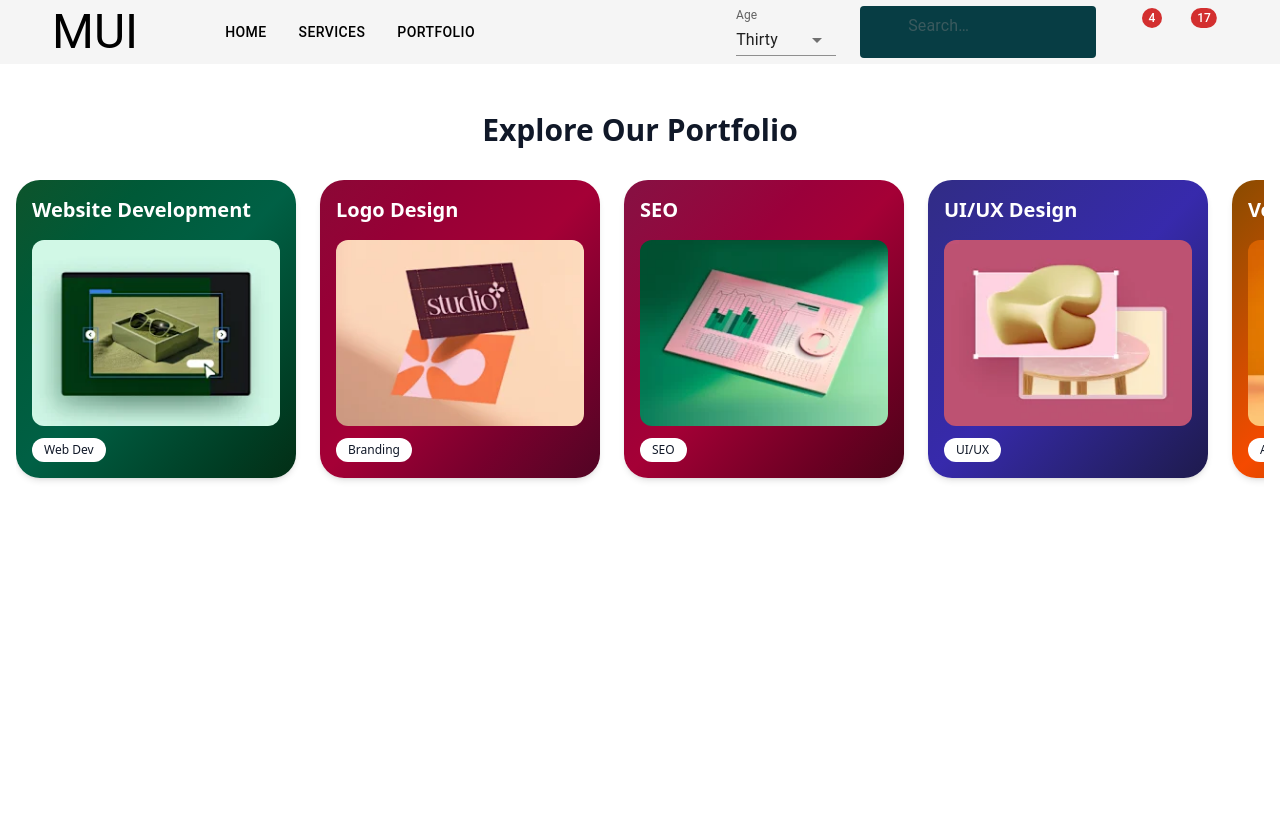
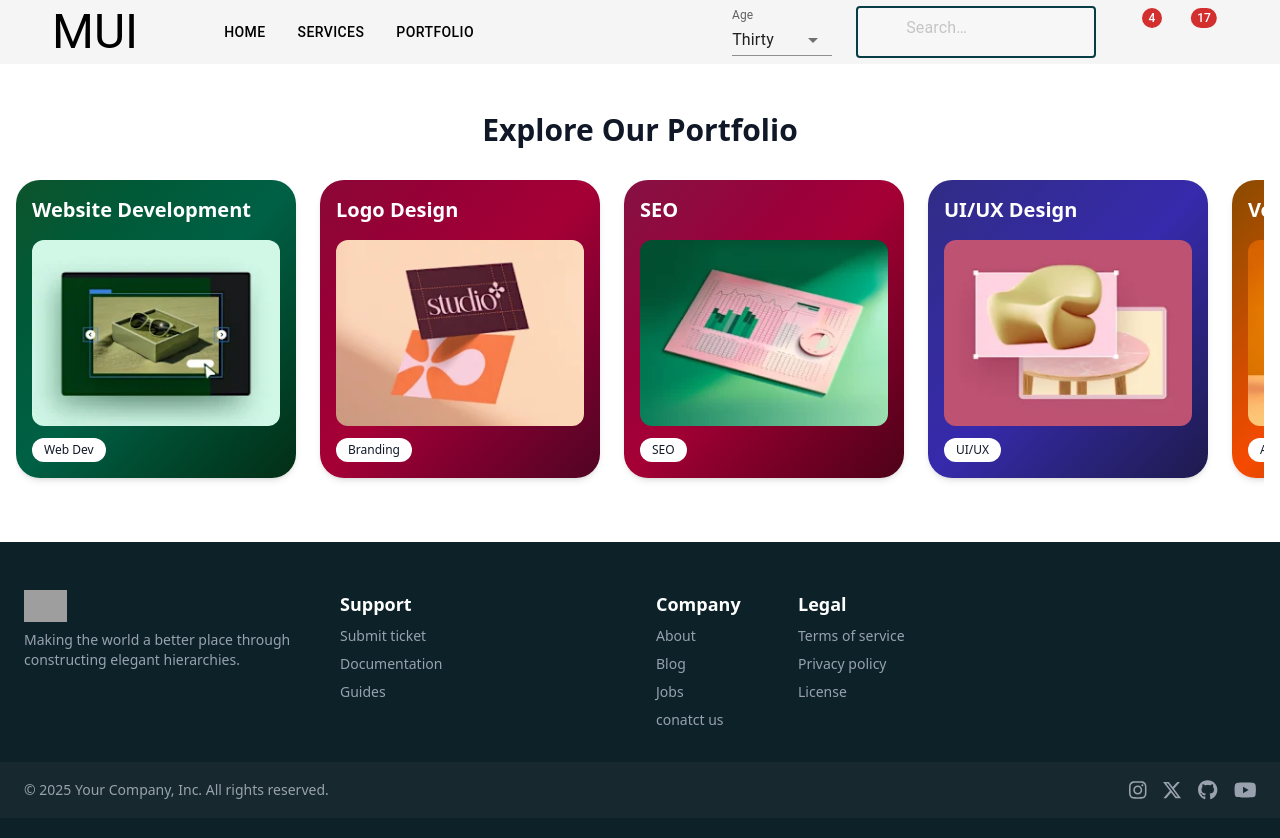
Before and after one commit to WebinexOfficial/Webinex, a React (Vite) app in the folder frontend/: page / in a window 1280 px wide. Shown: the top 838 px of the page. Before the commit the page ends 800 px from the top, so only its background shows below. Built offline with nearby package versions, Linux system fonts and the light colour scheme; grey boxes are pictures that could not be loaded; some icons are missing.

Commit message:
add footer

```diff
--- a/frontend/package.json
+++ b/frontend/package.json
@@ -13,6 +13,9 @@
     "@emotion/react": "^11.14.0",
     "@emotion/styled": "^11.14.0",
     "@fontsource/roboto": "^5.2.5",
+    "@fortawesome/fontawesome-svg-core": "^6.7.2",
+    "@fortawesome/free-brands-svg-icons": "^6.7.2",
+    "@fortawesome/react-fontawesome": "^0.2.2",
     "@mui/icons-material": "^7.0.2",
     "@mui/material": "^7.0.2",
     "@mui/styled-engine-sc": "^7.0.2",
--- a/frontend/src/App.jsx
+++ b/frontend/src/App.jsx
@@ -10,6 +10,7 @@ import LogoDesign from './Pages/PortfolioPages/LogoDesign';
 import UIUXDesign from './Pages/PortfolioPages/UIUXDesign';
 import WebDevelopment from './Pages/PortfolioPages/WebDevelopment';
 import SEO from './Pages/PortfolioPages/SEO';
+import Footer from './components/Footer/Footer';
 
 
 function App() {
@@ -27,6 +28,7 @@ function App() {
       <Route path="/portfolio/web-development" element={<WebDevelopment/>} />
       <Route path="/portfolio/seo" element={<SEO/>} />
     </Routes>
+    <Footer/>
     </>
     );
     }
--- a/frontend/src/components/Footer/Footer.jsx
+++ b/frontend/src/components/Footer/Footer.jsx
@@ -1,11 +1,137 @@
-import React from 'react'
+import React from "react";
+import { FontAwesomeIcon } from "@fortawesome/react-fontawesome";
+import {
+  faInstagram,
+  faXTwitter,
+  faGithub,
+  faYoutube,
+} from "@fortawesome/free-brands-svg-icons";
 
 const Footer = () => {
+  const currentYear = new Date().getFullYear();
+
+  // Data-driven lists to reduce repetition
+  const navSections = [
+    // {
+    //   title: "Solutions",
+    //   items: ["Marketing", "Analytics", "Automation", "Commerce", "Insights"],
+    // },
+    {
+      title: "Support",
+      items: ["Submit ticket", "Documentation", "Guides"],
+    },
+  ];
+
+  const companySections = [
+    {
+      title: "Company",
+      items: ["About", "Blog", "Jobs", "conatct us"],
+    },
+    {
+      title: "Legal",
+      items: ["Terms of service", "Privacy policy", "License"],
+    },
+  ];
+
   return (
-    <div>
+    <footer className="bg-[#0C2228] text-white py-12">
+      <div className="container mx-auto grid grid-cols-1 md:grid-cols-4 gap-8 px-6">
+        {/* Logo and Tagline */}
+        <div className="flex flex-col items-start">
+          <img
+            src="https://tailwindui.com/img/logos/mark.svg?color=indigo&shade=500"
+            alt="Your Company Logo"
+            className="h-8 w-auto mb-2"
+          />
+          <p className="text-sm text-gray-400">
+            Making the world a better place through constructing elegant
+            hierarchies.
+          </p>
+        </div>
 
-    </div>
-  )
-}
+        {/* Dynamic Navigation Sections */}
+        {navSections.map(({ title, items }) => (
+          <div key={title}>
+            <h3 className="text-lg font-semibold mb-2">{title}</h3>
+            <ul className="space-y-2 text-sm text-gray-400">
+              {items.map((label) => (
+                <li key={label}>
+                  <a href="#" className="hover:text-gray-300">
+                    {label}
+                  </a>
+                </li>
+              ))}
+            </ul>
+          </div>
+        ))}
 
-export default Footer
+        {/* Company & Legal */}
+        <div className="grid grid-cols-1 md:grid-cols-2 gap-y-4">
+          {companySections.map(({ title, items }) => (
+            <div key={title}>
+              <h3 className="text-lg font-semibold mb-2">{title}</h3>
+              <ul className="space-y-2 text-sm text-gray-400">
+                {items.map((label) => (
+                  <li key={label}>
+                    <a href="#" className="hover:text-gray-300">
+                      {label}
+                    </a>
+                  </li>
+                ))}
+              </ul>
+            </div>
+          ))}
+        </div>
+      </div>
+
+      {/* Bottom Bar */}
+      <div className="bg-[#17292E] py-4 mt-8">
+        <div className="container mx-auto flex items-center justify-between px-6">
+          <p className="text-sm text-gray-400">
+            &copy; {currentYear} Your Company, Inc. All rights reserved.
+          </p>
+          <div className="flex space-x-4">
+            <a
+              href="https://www.instagram.com/"
+              target="_blank"
+              rel="noopener noreferrer"
+              aria-label="Follow us on Instagram"
+              className="text-gray-400 hover:text-gray-300"
+            >
+              <FontAwesomeIcon icon={faInstagram} size="lg" />
+            </a>
+            <a
+              href="https://twitter.com/"
+              target="_blank"
+              rel="noopener noreferrer"
+              aria-label="Follow us on X (formerly Twitter)"
+              className="text-gray-400 hover:text-gray-300"
+            >
+              <FontAwesomeIcon icon={faXTwitter} size="lg" />
+            </a>
+            <a
+              href="https://github.com/"
+              target="_blank"
+              rel="noopener noreferrer"
+              aria-label="View our GitHub"
+              className="text-gray-400 hover:text-gray-300"
+            >
+              <FontAwesomeIcon icon={faGithub} size="lg" />
+            </a>
+            <a
+              href="https://www.youtube.com/"
+              target="_blank"
+              rel="noopener noreferrer"
+              aria-label="Subscribe to our YouTube channel"
+              className="text-gray-400 hover:text-gray-300"
+            >
+              <FontAwesomeIcon icon={faYoutube} size="lg" />
+            </a>
+          </div>
+        </div>
+      </div>
+    </footer>
+  );
+};
+
+export default Footer;
--- a/frontend/src/components/Header/Navbar.jsx
+++ b/frontend/src/components/Header/Navbar.jsx
@@ -195,7 +195,7 @@ export default function Navbar() {
           <Box sx={{ flexGrow: 1 }} />
           <Navigation/>
           <Box sx={{ display: { xs: 'none', md: 'flex' } }}>
-          <Search sx={{backgroundColor:"#073D44",color:"grey"}}>
+          <Search sx={{border:"2px solid #073D44 ",color:"grey"}}>
             <SearchIconWrapper>
               <SearchIcon />
             </SearchIconWrapper>
--- a/frontend/src/components/Home/Home.jsx
+++ b/frontend/src/components/Home/Home.jsx
@@ -7,6 +7,7 @@ const Home = () => {
       <Navbar />
       <PortfolioSection />
 
+
     </>
   );
 };
```
Also changed, not shown: 1 other file (tests, documents, lock files or other folders).
